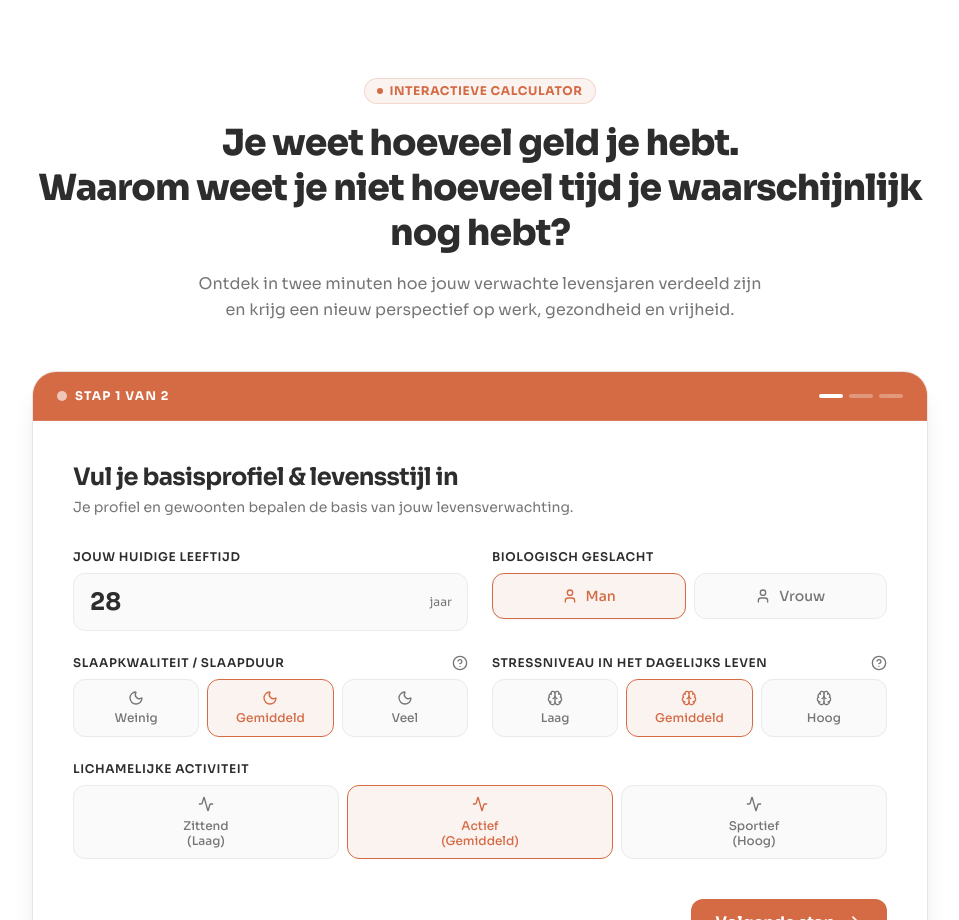
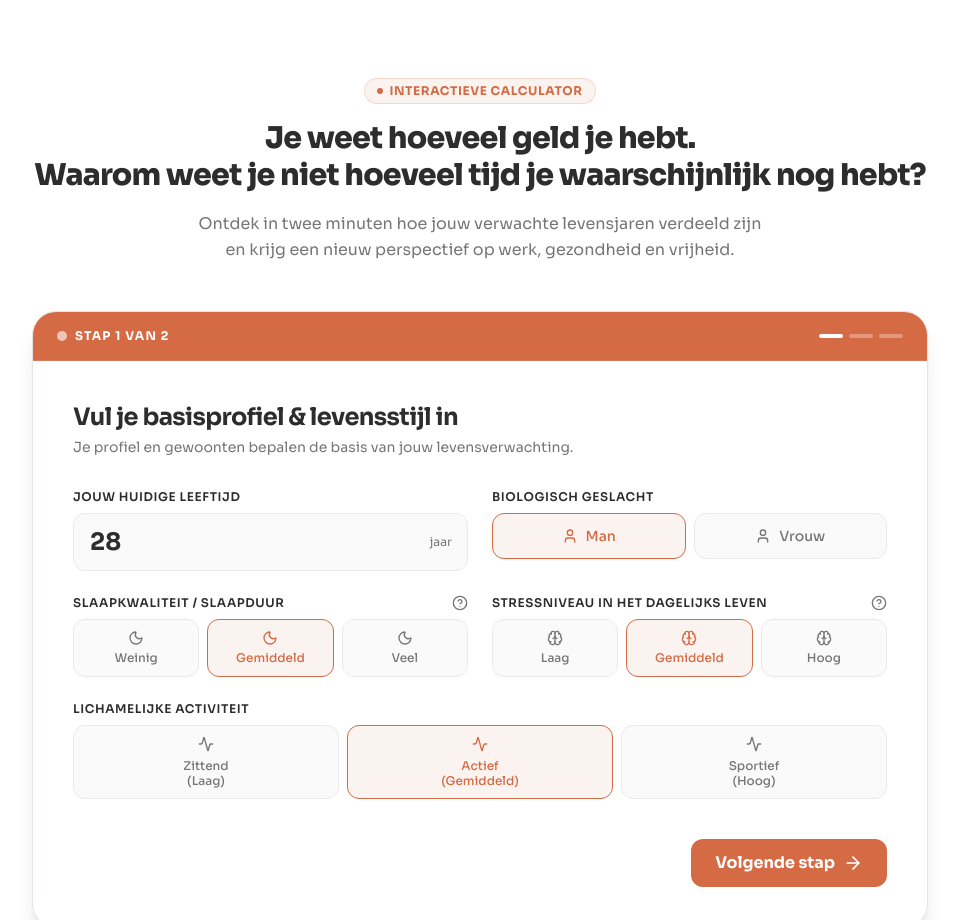
Before and after one commit to bjtromp-GH/Life-Horizon-Website, a React (Vite) app: page / in a window 1280 px wide. Shown: the part 880-1800 px from the top of the page, without its empty margins (160-1119 px from the left). Built offline with nearby package versions, Linux system fonts and the light colour scheme.

Commit message:
Reduce text size above calculator

```diff
--- a/src/App.tsx
+++ b/src/App.tsx
@@ -80,7 +80,7 @@ export default function App() {
               <span className="w-1.5 h-1.5 rounded-full bg-current" />
               Interactieve Calculator
             </motion.div>
-            <h2 className="text-2xl sm:text-3xl md:text-4xl font-extrabold text-brand-dark tracking-tight leading-tight">
+            <h2 className="text-xl sm:text-2xl md:text-3xl font-extrabold text-brand-dark tracking-tight leading-tight">
               Je weet hoeveel geld je hebt.<br className="hidden sm:block" />
               Waarom weet je niet hoeveel tijd je waarschijnlijk nog hebt?
             </h2>
```
